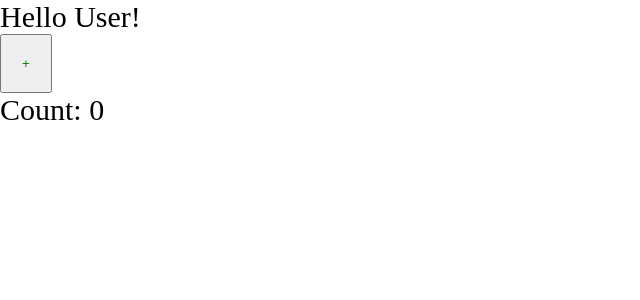
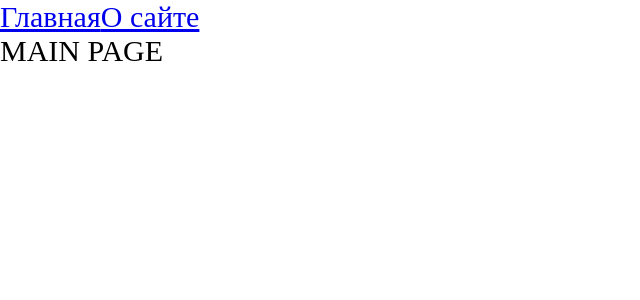
Before and after one commit to igorakimy/react_best_practices, a React app: page / in a window 1280 px wide. Shown: the top 300 px of the page, without its empty margins (0-640 px from the left). Built offline with nearby package versions, Linux system fonts and the light colour scheme; the HTML template or start-up script is replaced by a standard one.

Commit message:
add: code splitting lazy suspence

```diff
--- a/package.json
+++ b/package.json
@@ -15,6 +15,7 @@
     "@types/node": "^20.11.16",
     "@types/react": "^18.2.55",
     "@types/react-dom": "^18.2.19",
+    "@types/react-router-dom": "^5.3.3",
     "@types/webpack": "^5.28.5",
     "@types/webpack-dev-server": "^4.7.2",
     "css-loader": "^6.10.0",
@@ -32,6 +33,7 @@
   },
   "dependencies": {
     "react": "^18.2.0",
-    "react-dom": "^18.2.0"
+    "react-dom": "^18.2.0",
+    "react-router-dom": "^6.22.0"
   }
 }
--- a/src/App.tsx
+++ b/src/App.tsx
@@ -1,12 +1,21 @@
-import React from 'react';
-import {Counter} from "./components/Counter";
+import React, {Suspense} from 'react';
+import {Link, Route, Routes} from 'react-router-dom';
 import './index.scss';
+import {AboutPageLazy} from "./pages/AboutPage/AboutPage.lazy";
+import {MainPageLazy} from "./pages/MainPage/MainPage.lazy";
 
 const App = () => {
     return (
         <div className="app">
-            Hello User!
-            <Counter />
+            <Link to={'/'}>Главная</Link>
+            <Link to={'/about'}>О сайте</Link>
+
+            <Suspense fallback={<div>Loading...</div>}>
+                <Routes>
+                    <Route path={'/about'} element={<AboutPageLazy/>}/>
+                    <Route path={'/'} element={<MainPageLazy/>}/>
+                </Routes>
+            </Suspense>
         </div>
     );
 };
--- a/src/index.tsx
+++ b/src/index.tsx
@@ -1,7 +1,10 @@
 import {render} from "react-dom";
 import App from "./App";
+import {BrowserRouter} from "react-router-dom";
 
 render(
-    <App />,
+    <BrowserRouter>
+        <App />
+    </BrowserRouter>,
     document.getElementById('root'),
 )
--- /dev/null
+++ b/src/pages/AboutPage/AboutPage.lazy.tsx
@@ -0,0 +1,3 @@
+import {lazy} from "react";
+
+export const AboutPageLazy = lazy(() => import('./AboutPage'));
--- /dev/null
+++ b/src/pages/AboutPage/AboutPage.tsx
@@ -0,0 +1,11 @@
+import React from 'react';
+
+const AboutPage = () => {
+    return (
+        <div>
+            ABOUT PAGE
+        </div>
+    );
+};
+
+export default AboutPage;
--- /dev/null
+++ b/src/pages/MainPage/MainPage.lazy.tsx
@@ -0,0 +1,3 @@
+import {lazy} from "react";
+
+export const MainPageLazy = lazy(() => import('./MainPage'));
--- /dev/null
+++ b/src/pages/MainPage/MainPage.tsx
@@ -0,0 +1,11 @@
+import React from 'react';
+
+const MainPage = () => {
+    return (
+        <div>
+            MAIN PAGE
+        </div>
+    );
+};
+
+export default MainPage;
```
Also changed, not shown: 3 other files (tests, documents, lock files or other folders).
